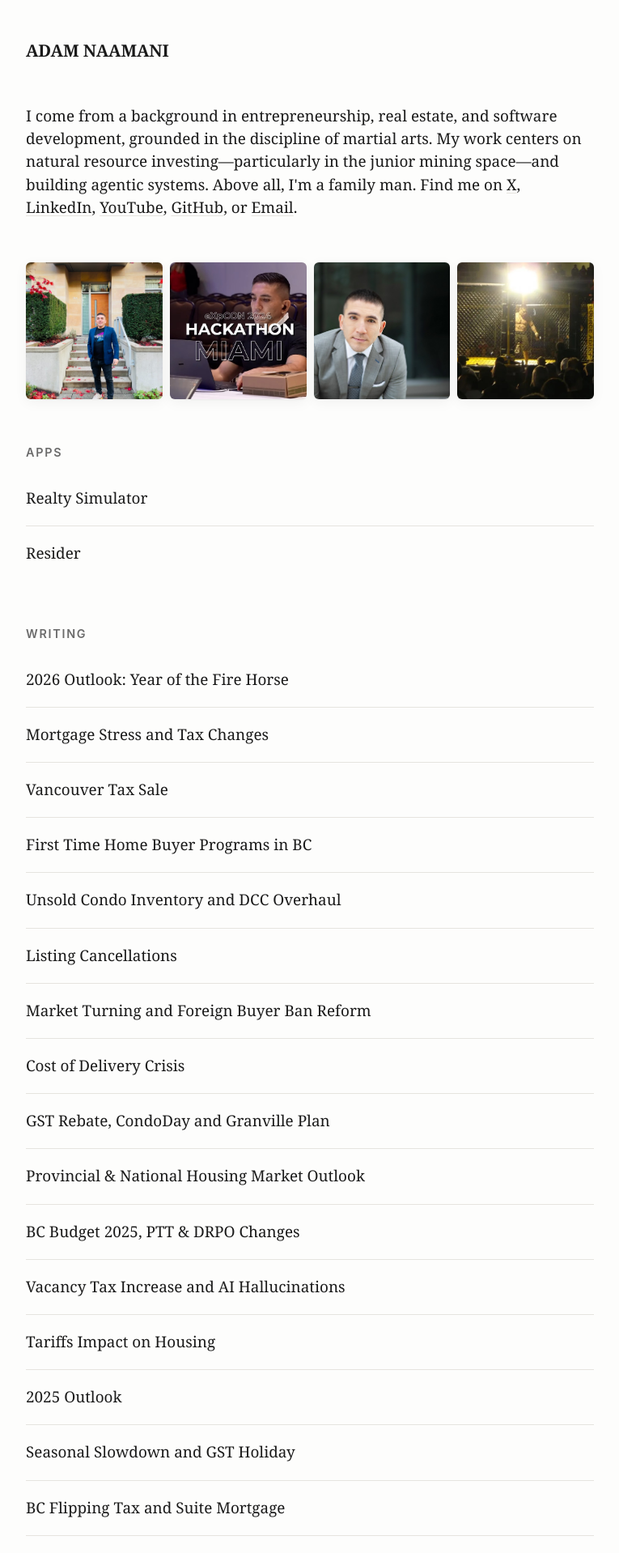
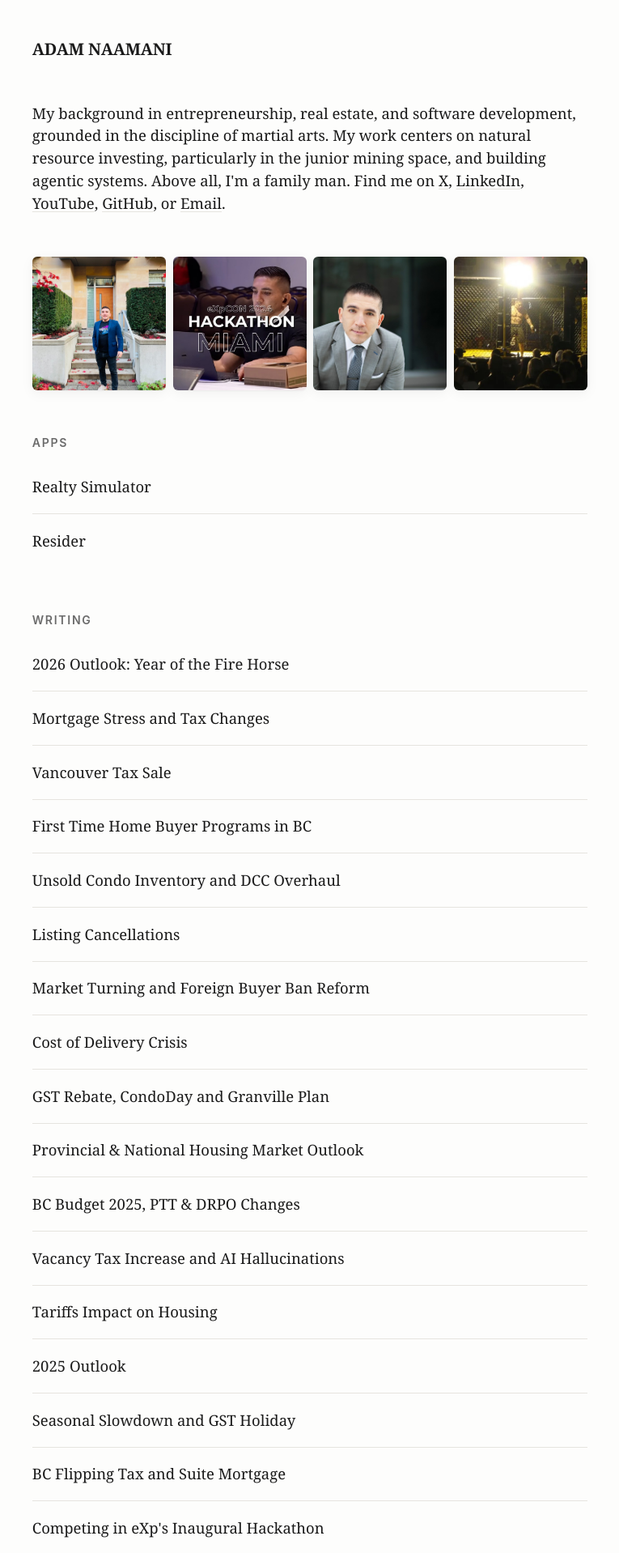
Before and after one commit to adamnaamani/adamnaamani, a Jekyll site: the page built from index.md, in a window 1280 px wide. Shown: the top 1918 px of the page at 81% size, without its empty margins (257-1022 px from the left). Built offline with Jekyll 4.4.1, drawn with Linux system fonts in a browser that asks for light colours.

Commit message:
Tweak site copy and typography
Reword site description and intro in _config.yml. Adjust base and mobile
html font sizes, remove text-wrap: pretty for header paragraph.

Made-with: Cursor

```diff
--- a/_config.yml
+++ b/_config.yml
@@ -1,9 +1,9 @@
 title: Adam Naamani
 email: adamnaamani@gmail.com
 description: >-
-  I come from a background in entrepreneurship, real estate, and software development, grounded in the discipline of martial arts. My work centers on natural resource investing—particularly in the junior mining space—and building agentic systems. Above all, I'm a family man.
+  My background in entrepreneurship, real estate, and software development, grounded in the discipline of martial arts. My work centers on natural resource investing, particularly in the junior mining space, and building agentic systems. Above all, I'm a family man.
 intro: >-
-  I come from a background in entrepreneurship, real estate, and software development, grounded in the discipline of martial arts. My work centers on natural resource investing—particularly in the junior mining space—and building agentic systems. Above all, I'm a family man. Find me on <a href="https://x.com/adamknaamani">X</a>, <a href="https://www.linkedin.com/in/adamnaamani">LinkedIn</a>, <a href="https://www.youtube.com/@adamnaamani">YouTube</a>, <a href="https://github.com/adamnaamani">GitHub</a>, or <a href="mailto:adamnaamani@gmail.com">Email</a>.
+  My background in entrepreneurship, real estate, and software development, grounded in the discipline of martial arts. My work centers on natural resource investing, particularly in the junior mining space, and building agentic systems. Above all, I'm a family man. Find me on <a href="https://x.com/adamknaamani">X</a>, <a href="https://www.linkedin.com/in/adamnaamani">LinkedIn</a>, <a href="https://www.youtube.com/@adamnaamani">YouTube</a>, <a href="https://github.com/adamnaamani">GitHub</a>, or <a href="mailto:adamnaamani@gmail.com">Email</a>.
 baseurl: ""
 url: "https://adamnaamani.com"
 lang: en
--- a/assets/css/main.css
+++ b/assets/css/main.css
@@ -21,7 +21,7 @@
 *, *::before, *::after { box-sizing: border-box; }
 
 html {
-  font-size: 112.5%;
+  font-size: 110%;
   -webkit-text-size-adjust: 100%;
   text-rendering: optimizeLegibility;
   -webkit-font-smoothing: antialiased;
@@ -164,7 +164,6 @@ section.home > header p {
   font-size: 1.05rem;
   line-height: 1.5;
   margin: 0.75rem 0 0;
-  text-wrap: pretty;
   hyphens: none;
   max-width: none;
   width: 100%;
@@ -468,7 +467,7 @@ article > nav small {
 article > nav span { color: var(--fg); }
 
 @media (max-width: 560px) {
-  html { font-size: 106.25%; }
+  html { font-size: 94.5%; }
   body > header { padding-block: 2rem; }
   body > main  { padding-block: 1rem 2rem; }
 
```
